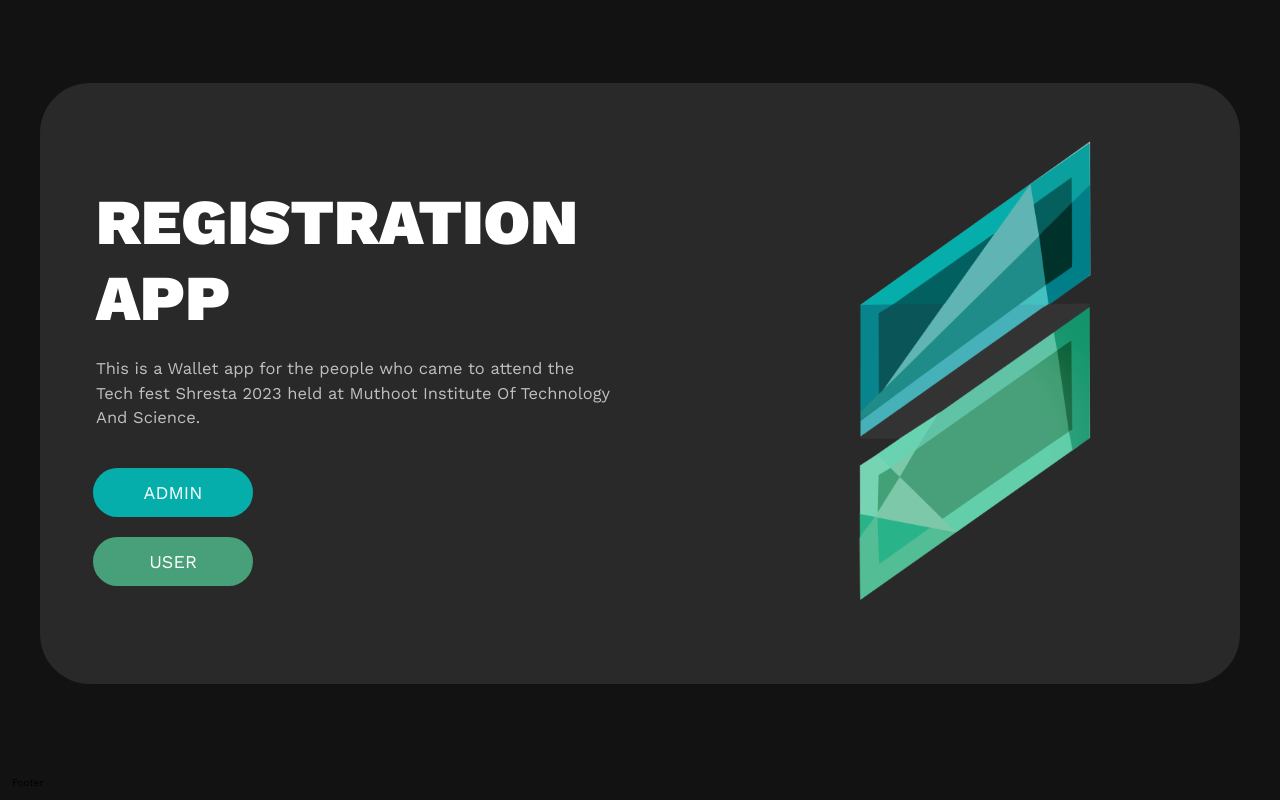
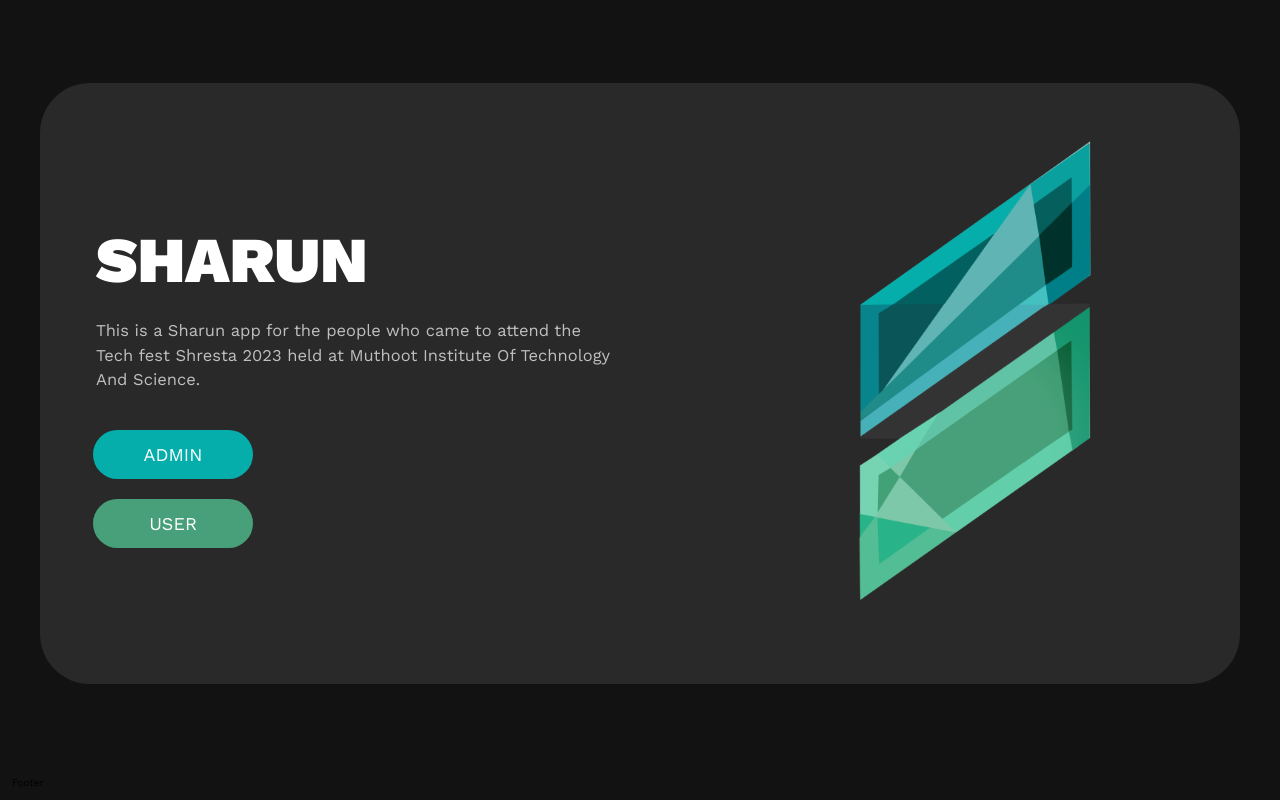
Before and after one commit to sharunraj/Shreshta-Registration-App, a React (Vite) app: page / in a window 1280 px wide. Shown: the part 916-1716 px from the top of the page. Built offline with nearby package versions, Linux system fonts and the light colour scheme.

Commit message:
context/reducer implemented

```diff
--- a/src/assets/about.jsx
+++ b/src/assets/about.jsx
@@ -1,11 +1,16 @@
-import React from 'react'
+import React ,{useEffect}from 'react'
 import HeroSection from '../components/HeroSection'
+import { useGlobalContext } from '../context';
 
 const about = () => {
-  const data = {
+ /* const data = {
     name:"ABOUT PAGE",
-  };
-  return <HeroSection {...data}/>;
+    image:"./images/logo.svg"
+  };*/
+  const {updateAboutPage} = useGlobalContext();
+  useEffect(() => updateAboutPage(), []);
+
+  return <HeroSection/>;
 }
 
 export default about
--- a/src/assets/home.jsx
+++ b/src/assets/home.jsx
@@ -1,12 +1,18 @@
-
+import { useEffect } from 'react';
 import HeroSection from '../components/HeroSection'
+import { useGlobalContext } from '../context'
 
 const home = () => {
 
-  const data = {
+  /*const data = {
     name:"REGISTRATION APP",
+    image:"./images/logo.svg"
   }
-  return <HeroSection {...data} />;
+
+*/
+const {updateHomePage} = useGlobalContext();
+useEffect(() => updateHomePage(), []);
+  return <HeroSection  />;
 };
 
 export default home
--- a/src/components/HeroSection.jsx
+++ b/src/components/HeroSection.jsx
@@ -1,11 +1,11 @@
-import React ,{useContext}from 'react'
+import React from 'react'
 import styled from 'styled-components'
 import { Button } from '../styles/Button'
 import { NavLink } from 'react-router-dom'
 import Typewriter from "typewriter-effect";
-import { AppContext } from '../context';
-const HeroSection = (props) => {
-  const firstName = useContext(AppContext);
+import { useGlobalContext } from '../context';
+const HeroSection = () => {
+  const {name,image} = useGlobalContext();
   return (
 
   <Wrapper>
@@ -32,10 +32,10 @@
     <div className = "container grid grid-two-column">
             <div className='section-hero-data'>
             <h1 className='hero-heading'>
-                {props.name}
+                {name}
             </h1>
             <p className='hero-para'>
-                This is a {firstName} app for the people who came to attend the Tech fest Shresta 2023
+                This is a {name} app for the people who came to attend the Tech fest Shresta 2023
                 held at Muthoot Institute Of Technology And Science.
             </p>
             <Button className="btn Admin-btn">
@@ -47,7 +47,7 @@
             </div>
             <div className='section-hero-image'>
                 <picture>
-                  <img src="./images/logo.svg" width={400} alt="heroimg" className='.hero-img'/>
+                  <img src={image} width={400} alt="heroimg" className='.hero-img'/>
                 </picture>
 
             </div>
--- a/src/context.jsx
+++ b/src/context.jsx
@@ -1,8 +1,38 @@
-import React from "react";
+import React, { useContext, useReducer } from "react";
+import reducer from "./reducer"
 const AppContext = React.createContext();
+const initialState={
+    name:"",
+    image:"",
+}
+
 const AppProvider = ({children}) => {
-    return<AppContext.Provider value="Wallet">
-        {children}
-    </AppContext.Provider>
+    const [state, dispatch] = useReducer(reducer, initialState);
+    const updateHomePage = () => {
+        return dispatch(
+            {
+                type: "HOME_UPDATE",
+                payload: {
+                    name: "Sharun",
+                    image: "./images/logo.svg",
+
+                },
+            }
+        );
+    };
+    const updateAboutPage = () => {
+        return dispatch({
+            type: "ABOUT_UPDATE",
+            payload: {
+                name: "Vinod Thapa",
+                image: "./images/logo.svg",
+            },
+        });
+    };
+    return(
+    <AppContext.Provider value={{...state,updateHomePage,updateAboutPage}}>{children}</AppContext.Provider>);
 };
-export {AppContext, AppProvider};
+const useGlobalContext = () =>{
+    return useContext(AppContext);
+}
+export {AppContext, AppProvider, useGlobalContext};
--- a/src/reducer.jsx
+++ b/src/reducer.jsx
@@ -0,0 +1,20 @@
+const reducer = (state, action)=>{
+    if (action.type === "HOME_UPDATE") {
+        return {
+            ...state,
+            name: action.payload.name,
+            image: action.payload.image,
+        };
+    }
+
+    if (action.type === "ABOUT_UPDATE") {
+        return {
+            ...state,
+            name: action.payload.name,
+            image: action.payload.image,
+        };
+    }
+    return state;
+};
+
+export default reducer;
```
